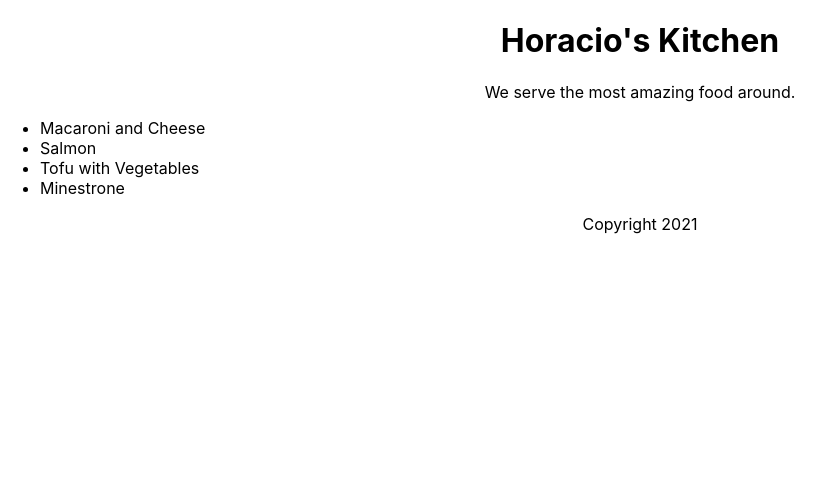
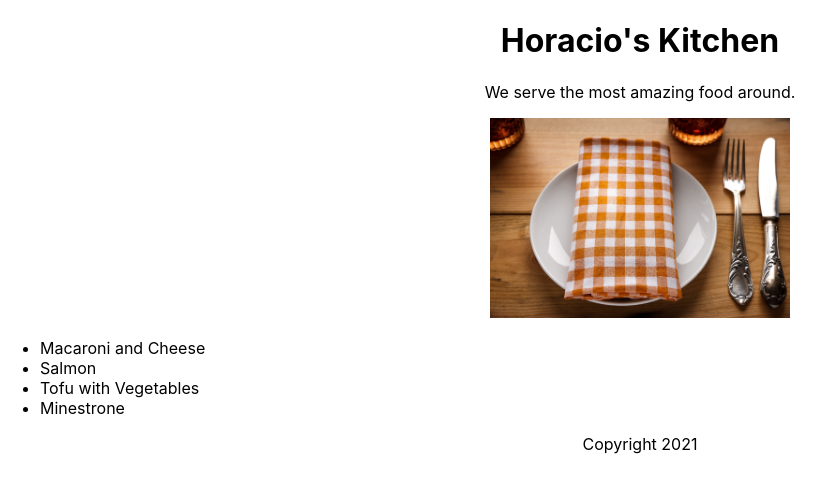
Before and after one commit to AdamMaichrzik/git-react-essentials, a React (Create React App) app: page / in a window 1280 px wide. Shown: the top 492 px of the page, without its empty margins (0-834 px from the left). Built offline with nearby package versions, Linux system fonts and the light colour scheme.

Commit message:
Displaying images with React

```diff
--- a/src/App.js
+++ b/src/App.js
@@ -1,5 +1,6 @@
+import React from "react";
 import './App.css';
-
+import restaurant from "./restaurant.jpg";
 function Header(props){
   return(
 <header>
@@ -13,6 +14,7 @@ function Main(props)
   return(
     <section>
       <p>We serve the most {props.adjective} food around.</p>
+      <img src={restaurant} height={200} alt="Napkin and fork at a restaurant table" />
       <ul style={{textAlign: "left"}}>
         {props.dishes.map((dish) =>
         <li key={dish.id}>{dish.title}</li>)}
```
Also changed, not shown: src/restaurant.jpg (added).
